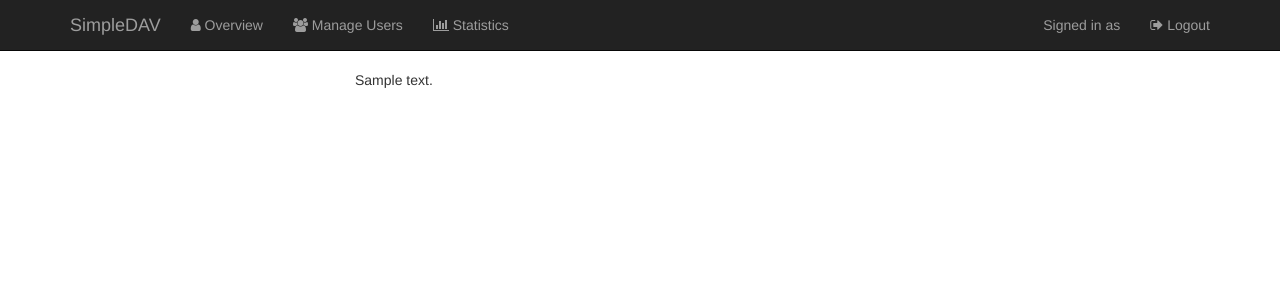
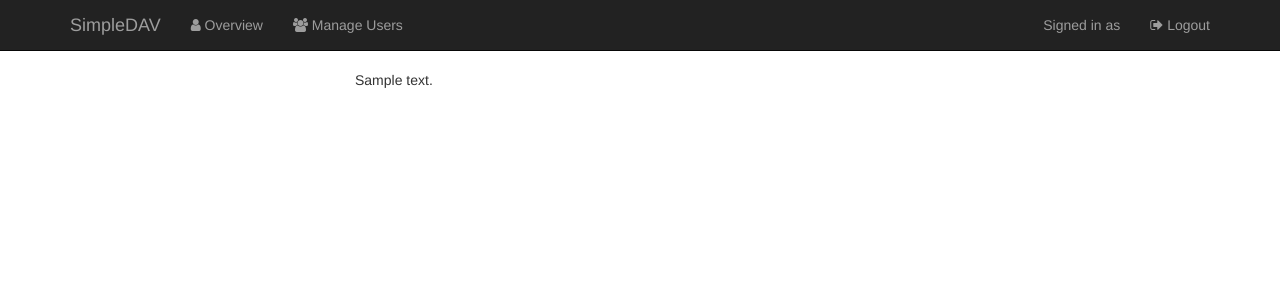
Before and after one commit to mengelbrecht/simple-dav, a PHP site: template templates/layout.php in a window 1280 px wide. Shown: the top 300 px of the page. Run offline with PHP 8.4, Linux system fonts and the light colour scheme; the template is opened without the code that fills it: most values are stand-ins (such as "Sample title", 1, 10 or a date in 2020); data that the repository does not hold is empty; some libraries are stand-ins or nearby versions.

Commit message:
delete statistics page (will be integrated into admin overview)

```diff
--- a/templates/layout.php
+++ b/templates/layout.php
@@ -32,9 +32,6 @@
                 <li <?= isset($page) && $page === "users" ? 'class="active"' : '' ?>>
                     <a href="?action=users"><i class="fa fa-users"></i> Manage Users</a>
                 </li>
-                <li <?= isset($page) && $page === "statistics" ? 'class="active"' : '' ?>>
-                    <a href="?action=statistics"><i class="fa fa-bar-chart"></i> Statistics</a>
-                </li>
             </ul>
             <ul class="nav navbar-nav navbar-right">
                 <li class="navbar-text">Signed in as <?= SimpleDAV\Utils::escape($username) ?></li>
```
